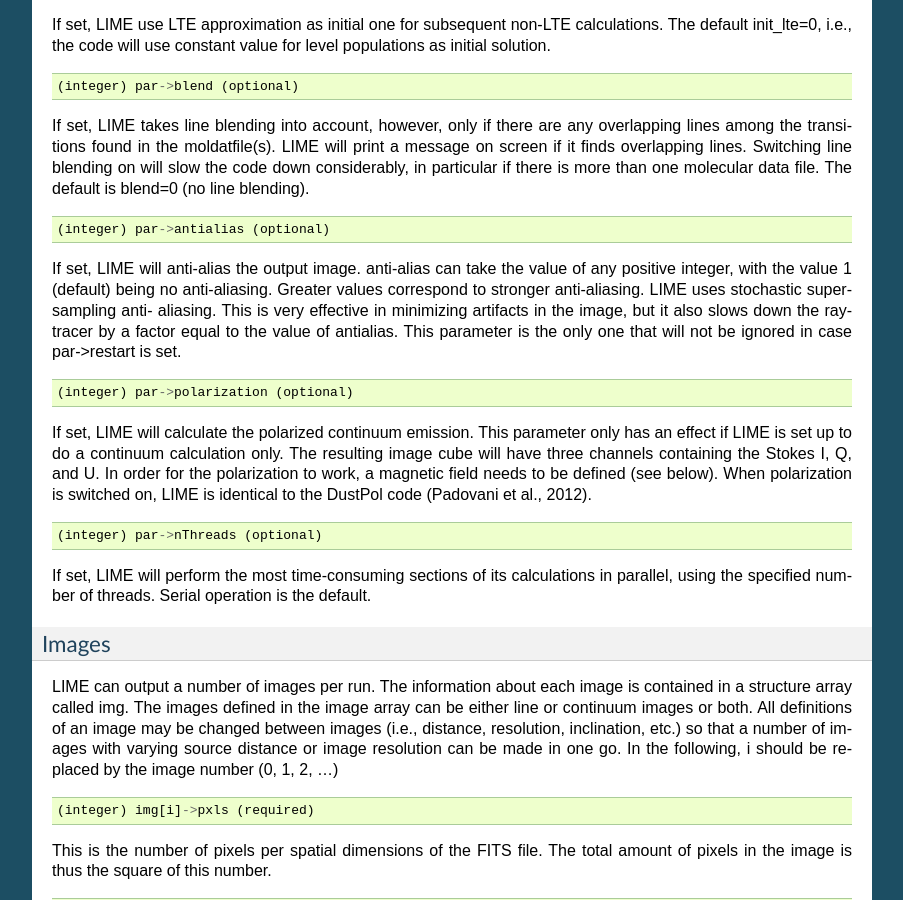
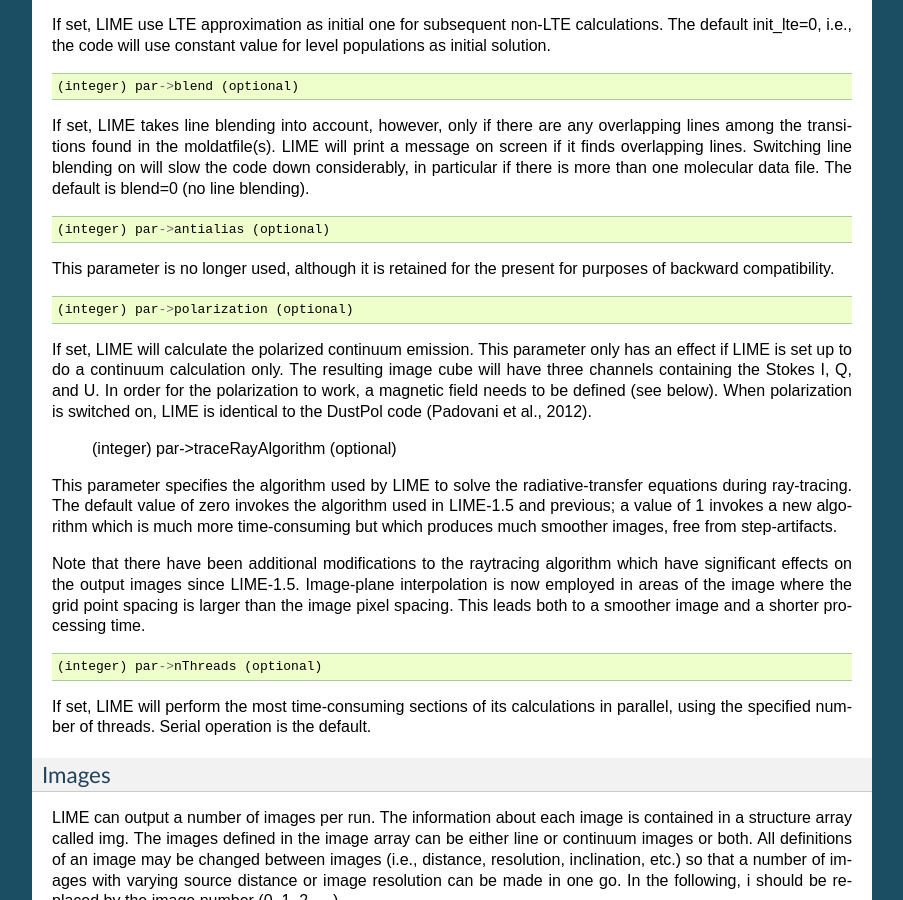
Before and after one commit to lime-rt/lime, a Sphinx documentation site: the page built from doc/usermanual.rst, in a window 1280 px wide and 900 px high, scrolled down 5928 px. Shown: the whole window, without its empty margins (198-1101 px from the left). Built offline with Sphinx 7.4.7, drawn with Linux system fonts in a browser that asks for light colours.

Commit message:
Updated documentation

```diff
--- a/doc/usermanual.rst
+++ b/doc/usermanual.rst
@@ -439,13 +439,7 @@
 
     (integer) par->antialias (optional)
 
-If set, LIME will anti-alias the output image. anti-alias can take the
-value of any positive integer, with the value 1 (default) being no
-anti-aliasing. Greater values correspond to stronger anti-aliasing. LIME
-uses stochastic super-sampling anti- aliasing. This is very effective in
-minimizing artifacts in the image, but it also slows down the ray-tracer
-by a factor equal to the value of antialias. This parameter is the only
-one that will not be ignored in case par->restart is set.
+This parameter is no longer used, although it is retained for the present for purposes of backward compatibility.
 
 .. code:: c
 
@@ -458,6 +452,12 @@
 work, a magnetic field needs to be defined (see below). When
 polarization is switched on, LIME is identical to the DustPol code
 (Padovani et al., 2012).
+
+    (integer) par->traceRayAlgorithm (optional)
+
+This parameter specifies the algorithm used by LIME to solve the radiative-transfer equations during ray-tracing. The default value of zero invokes the algorithm used in LIME-1.5 and previous; a value of 1 invokes a new algorithm which is much more time-consuming but which produces much smoother images, free from step-artifacts.
+
+Note that there have been additional modifications to the raytracing algorithm which have significant effects on the output images since LIME-1.5. Image-plane interpolation is now employed in areas of the image where the grid point spacing is larger than the image pixel spacing. This leads both to a smoother image and a shorter processing time.
 
 .. _par-nthreads:
 
```
Also changed, not shown: 1 other file.
